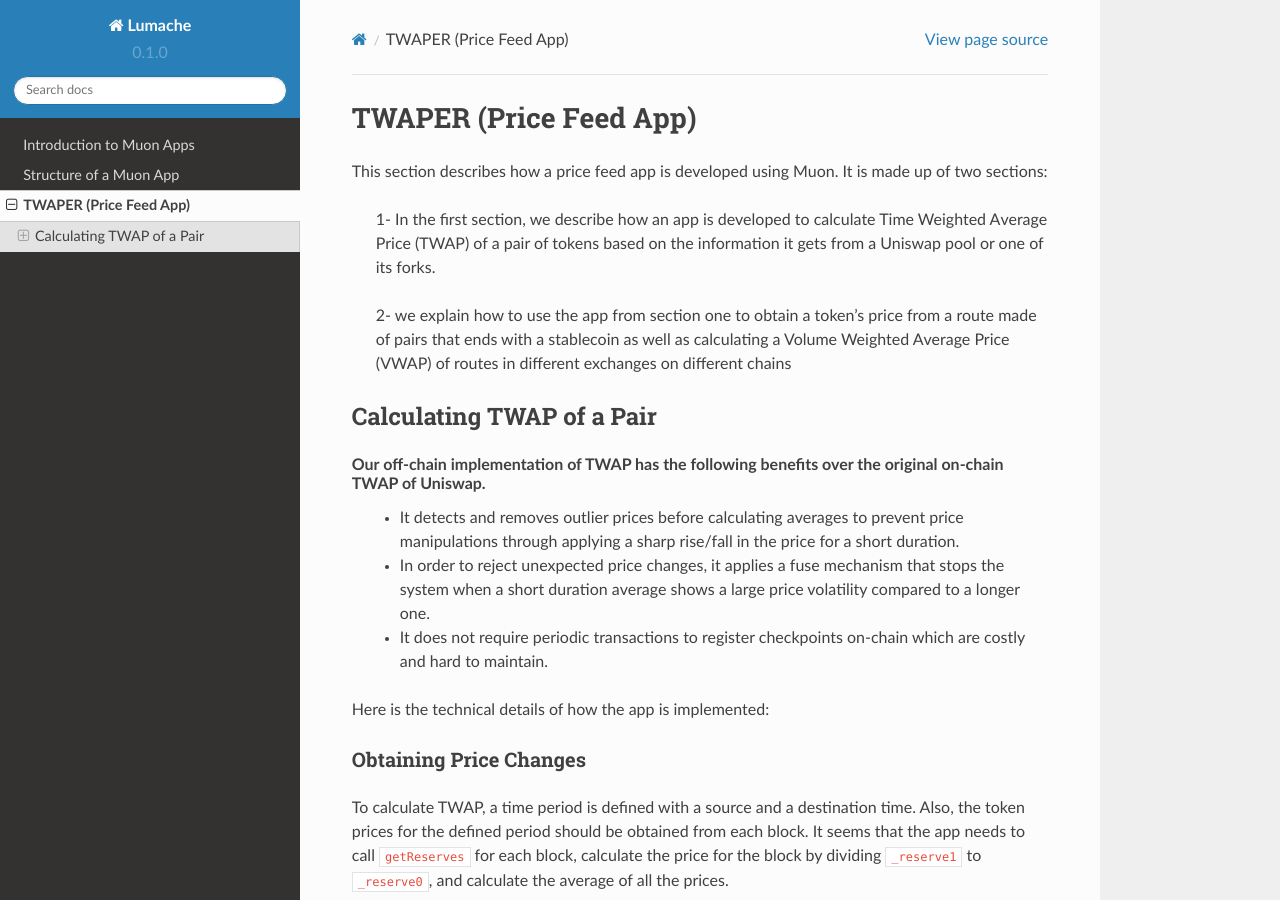
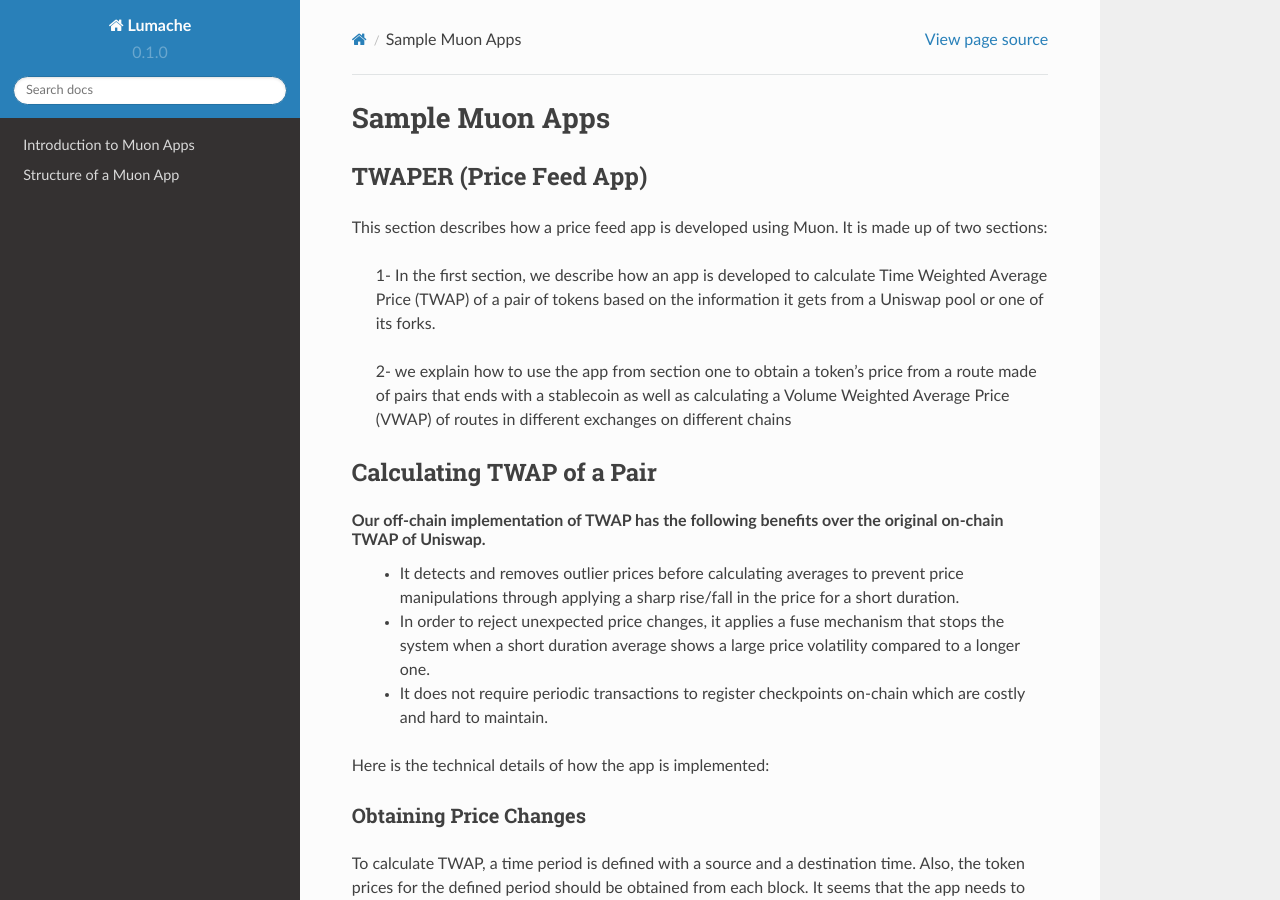
Before and after one commit to abramsymons/rtd-muon, a Sphinx documentation site: the page built from docs/source/sampleapps.rst, in a window 1280 px wide and 900 px high. Built offline with Sphinx 7.4.7 and the Read the Docs theme 2.0.0, drawn with Linux system fonts in a browser that asks for light colours; pages that are not in the unit, such as notebooks, are missing from menus.

Commit message:
Update and rename twaper.rst to sampleapps.rst

```diff
--- a/docs/source/twaper.rst
+++ b/docs/source/sampleapps.rst
@@ -1,6 +1,10 @@
 #######################
+Sample Muon Apps
+#######################
+
+***********************
 TWAPER (Price Feed App)
-#######################
+***********************
 
 This section describes how a price feed app is developed using Muon. It is made up of two sections:
 
```
